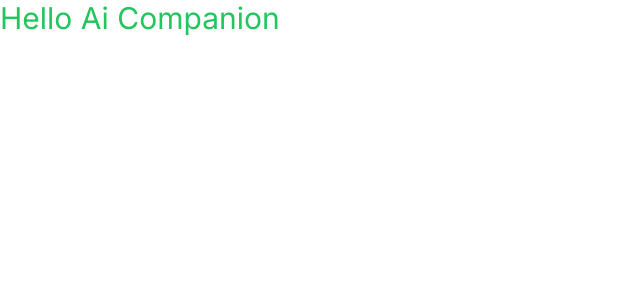
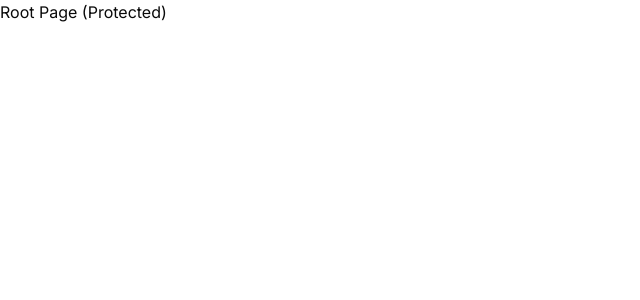
Before and after one commit to threejay20/AI-Companion, a Next.js app: page / in a window 1280 px wide. Shown: the top 300 px of the page, without its empty margins (0-640 px from the left). Built offline with nearby package versions, Linux system fonts and the light colour scheme.

Commit message:
added sign in and sign up page

```diff
--- /dev/null
+++ b/app/(auth)/(routes)/sign-in/[[...sign-in]]/page.tsx
@@ -0,0 +1,5 @@
+import { SignIn } from "@clerk/nextjs";
+
+export default function Page() {
+  return <SignIn />;
+}
--- /dev/null
+++ b/app/(auth)/(routes)/sign-up/[[...sign-up]]/page.tsx
@@ -0,0 +1,5 @@
+import { SignUp } from "@clerk/nextjs";
+
+export default function Page() {
+  return <SignUp />;
+}
--- /dev/null
+++ b/app/(root)/(routes)/page.tsx
@@ -0,0 +1,9 @@
+const RootPage = () => {
+    return (
+        <div>
+            Root Page (Protected)
+        </div>
+     );
+}
+
+export default  RootPage;
--- a/app/layout.tsx
+++ b/app/layout.tsx
@@ -1,6 +1,7 @@
 import './globals.css'
 import type { Metadata } from 'next'
 import { Inter } from 'next/font/google'
+import { ClerkProvider } from '@clerk/nextjs'
 
 const inter = Inter({ subsets: ['latin'] })
 
@@ -15,8 +16,10 @@
   children: React.ReactNode
 }) {
   return (
+    <ClerkProvider>
     <html lang="en">
       <body className={inter.className}>{children}</body>
     </html>
+    </ClerkProvider>
   )
 }
--- a/app/page.tsx
+++ /dev/null
@@ -1,8 +0,0 @@
-
-
-export default function Home() {
-  return (
-    <div className="text-green-500 text-3xl"> Hello Ai Companion </div>
-  )
-
-}
--- a/package.json
+++ b/package.json
@@ -9,6 +9,7 @@
     "lint": "next lint"
   },
   "dependencies": {
+    "@clerk/nextjs": "^4.23.5",
     "@types/node": "20.6.2",
     "@types/react": "18.2.22",
     "@types/react-dom": "18.2.7",
```
Also changed, not shown: middleware.ts (added, +10 -0 lines), 2 other files (tests, documents, lock files or other folders).
